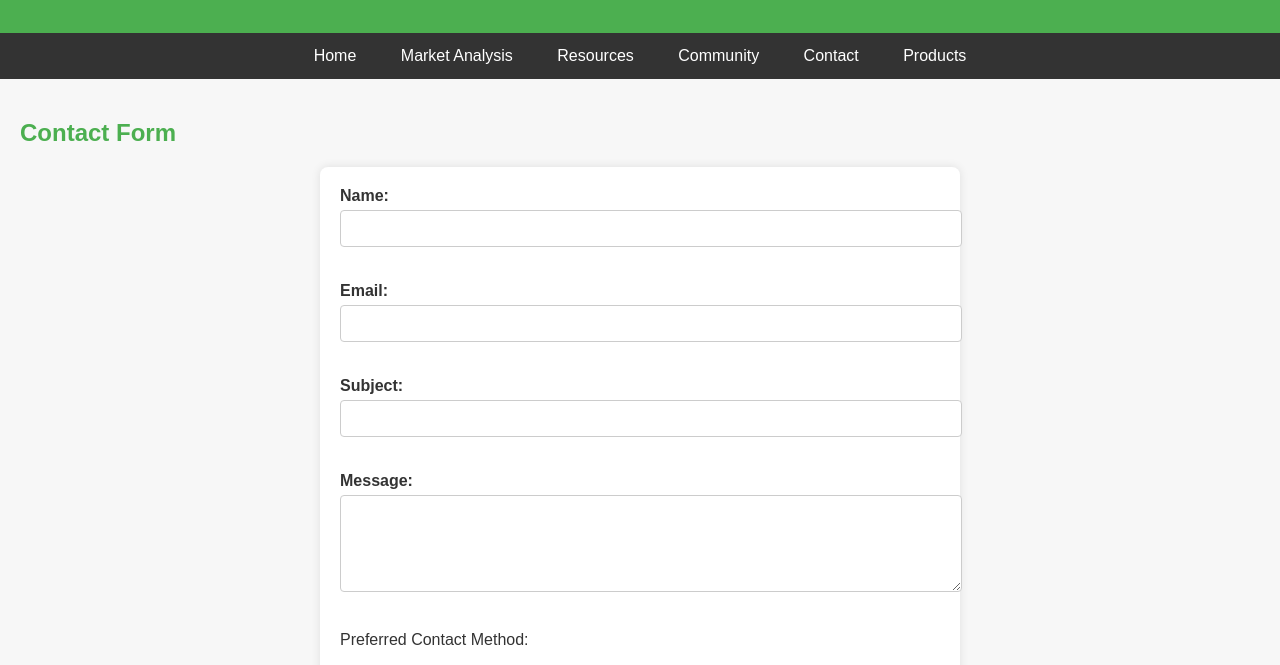
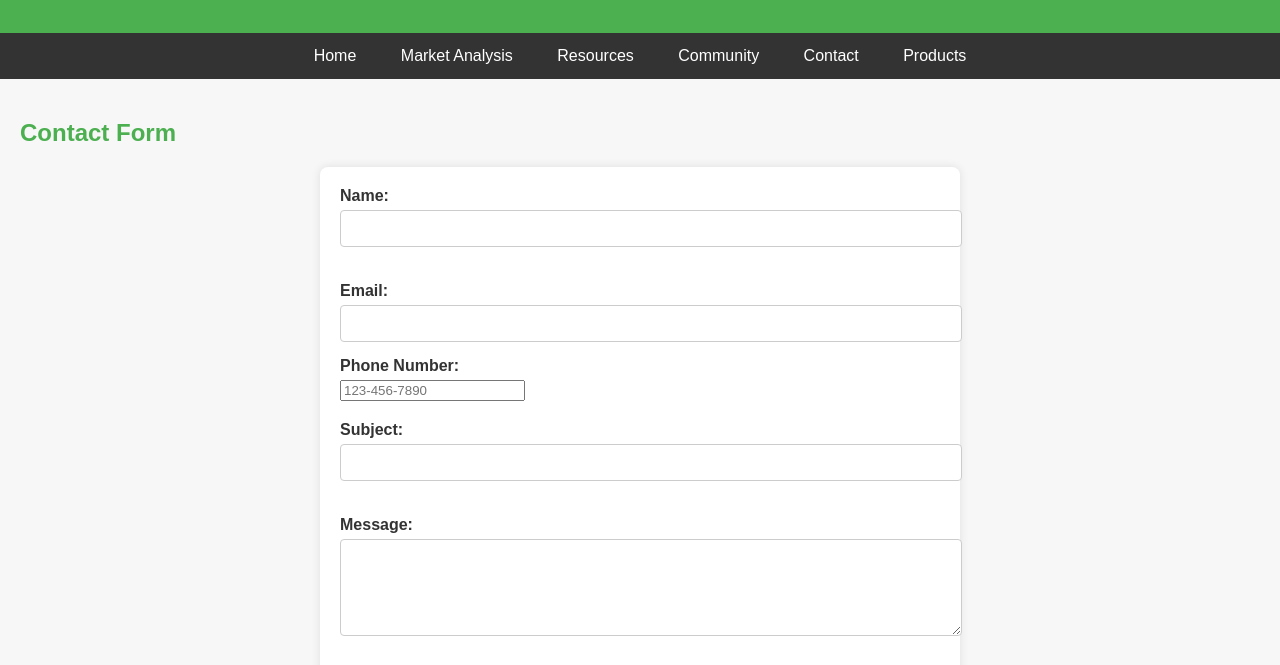
Before and after one commit to KevinBennett00/CS2100-Project, a plain HTML site: page contact.html in a window 1280 px wide. Shown: the part 121-786 px from the top of the page. Drawn offline with Linux system fonts and the light colour scheme.

Commit message:
Update contact.html

```diff
--- a/contact.html
+++ b/contact.html
@@ -35,6 +35,8 @@
         <div class="form-section">
           <label for="email">Email:</label>
           <input type="email" id="email" name="email" required>
+          <label for="phone">Phone Number:</label>
+          <input type="tel" id="phone" name="phone" placeholder="123-456-7890">
         </div>
         <div class="form-section">
           <label for="subject">Subject:</label>
```
